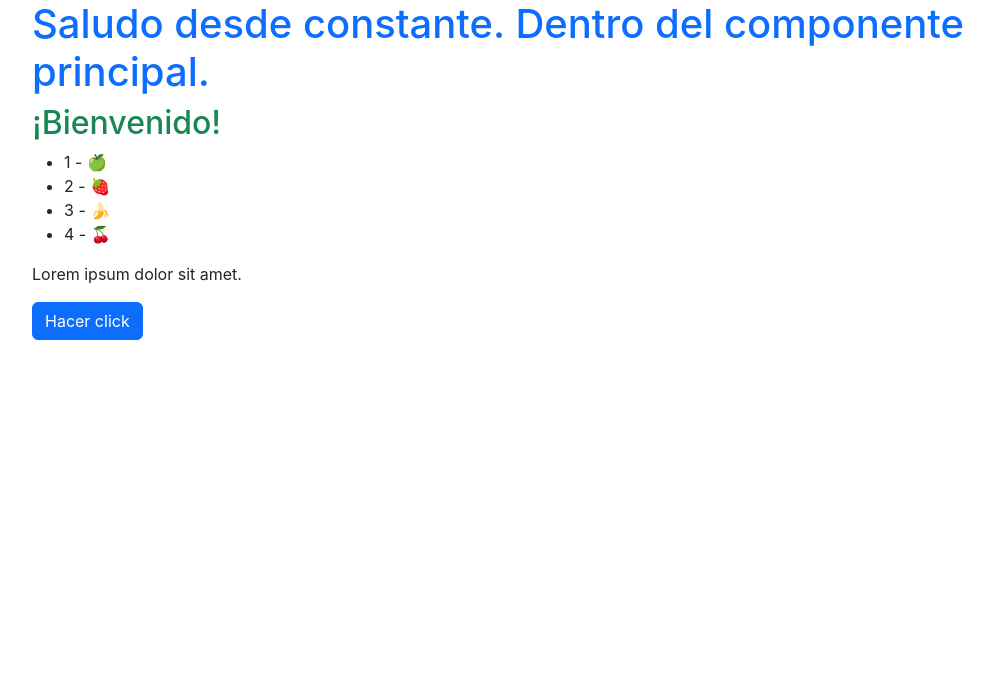
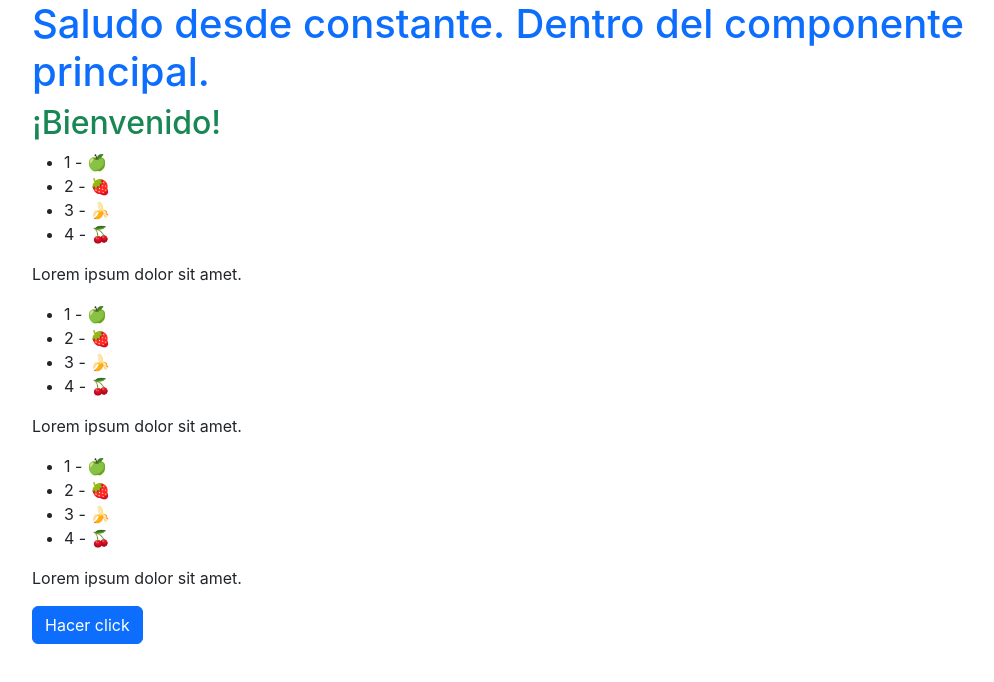
Before and after one commit to manuelhm1993/mh-primera-app-react, a React (Create React App) app: page / in a window 1280 px wide. Shown: the top 682 px of the page, without its empty margins (50-1044 px from the left). Built offline with nearby package versions, Linux system fonts and the light colour scheme.

Commit message:
Reutilización del componente y abreviatura de React.Fragment con la expresión <></>

```diff
--- a/src/App.jsx
+++ b/src/App.jsx
@@ -60,6 +60,10 @@ const App = () => {
             {/* Listas y keys */}
             <Fruta />
 
+            {/* Reutilizar el componente */}
+            <Fruta />
+            <Fruta />
+
             {/* Llamar a un componente que está a la escucha de un evento */}
             <BotonClick />
         </div>
--- a/src/components/Fruta.jsx
+++ b/src/components/Fruta.jsx
@@ -5,8 +5,8 @@ const Fruta = () => {
     const frutas = ['🍏', '🍓', '🍌', '🍒'];
 
     return (
-        // Para evitar usar un div adicional, se puede embeber todo dentro de las etiquetas React.Fragment
-        <React.Fragment>
+        // Esta expresión es el React.Fragment resumido
+        <>
             {/* Iterar un array con react, se hace exactamente igual que en blade */}
             <ul>
                 {
@@ -19,7 +19,7 @@ const Fruta = () => {
             </ul>
 
             <p>Lorem ipsum dolor sit amet.</p>
-        </React.Fragment>
+        </>
     )
 }
 
```
